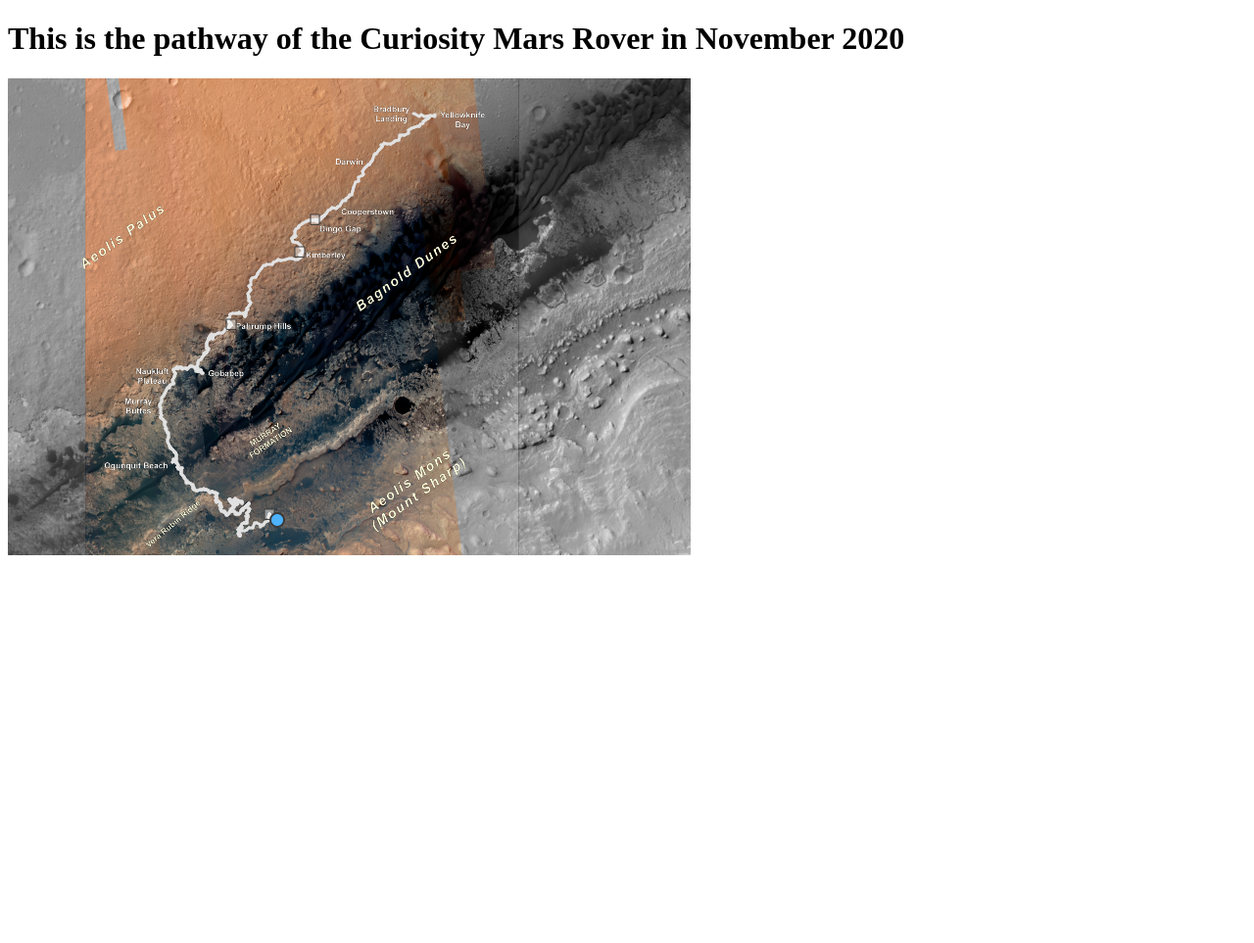
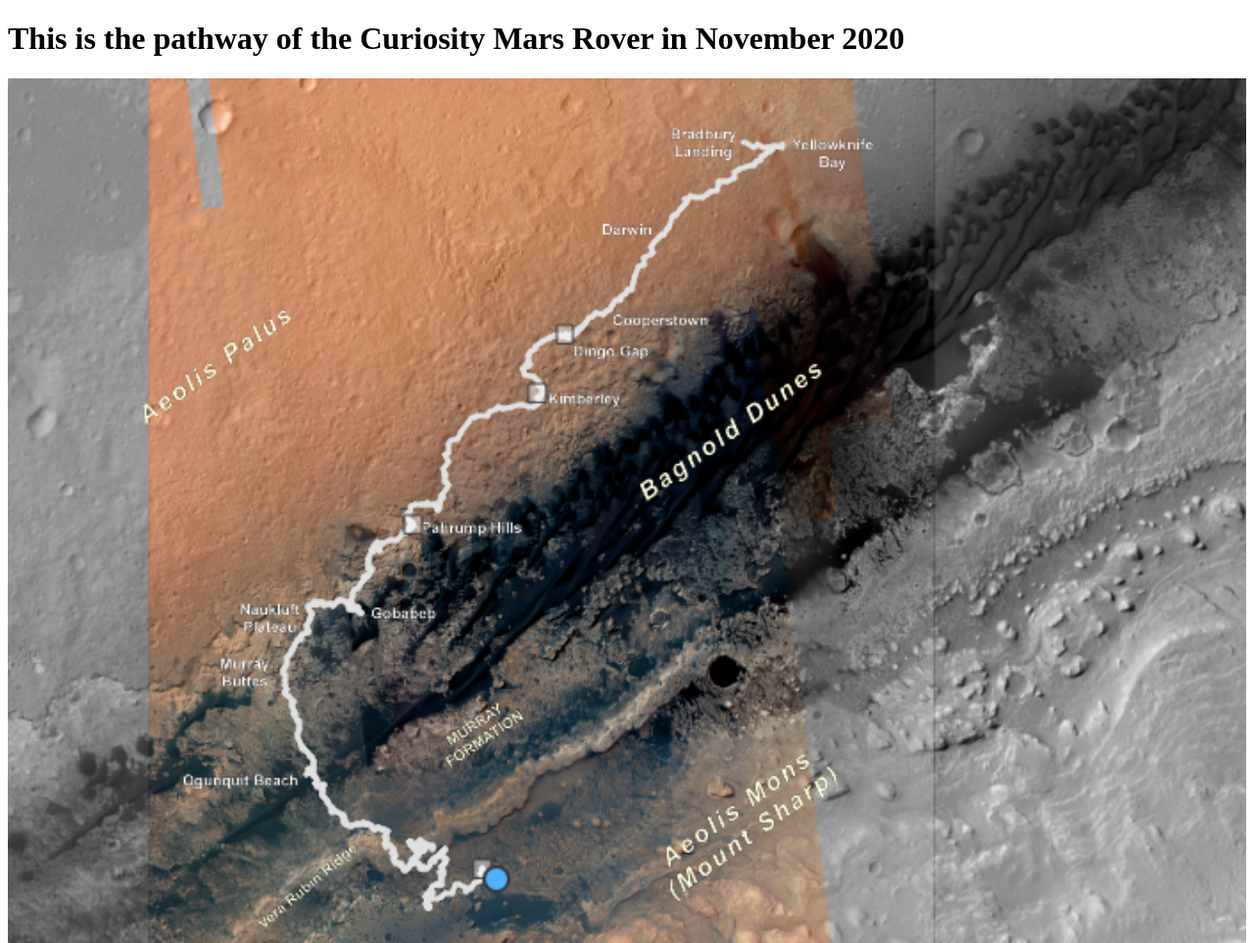
Before and after one commit to Cwaindbbc/Mars-Rover, a website: page frontend/rover.html in a window 1280 px wide. Shown: the whole page at 98% size. Before the commit the page ends 800 px from the top, so only its background shows below. Drawn offline with Linux system fonts and the light colour scheme.

Commit message:
updated css for image

```diff
--- a/frontend/rover.html
+++ b/frontend/rover.html
@@ -7,8 +7,8 @@
  </head>
  <style>
     .map {
-        max-width: 100%;
-        height: auto;
+        width: 100%;
+        height: 100%;
        }
 
 </style>
```
